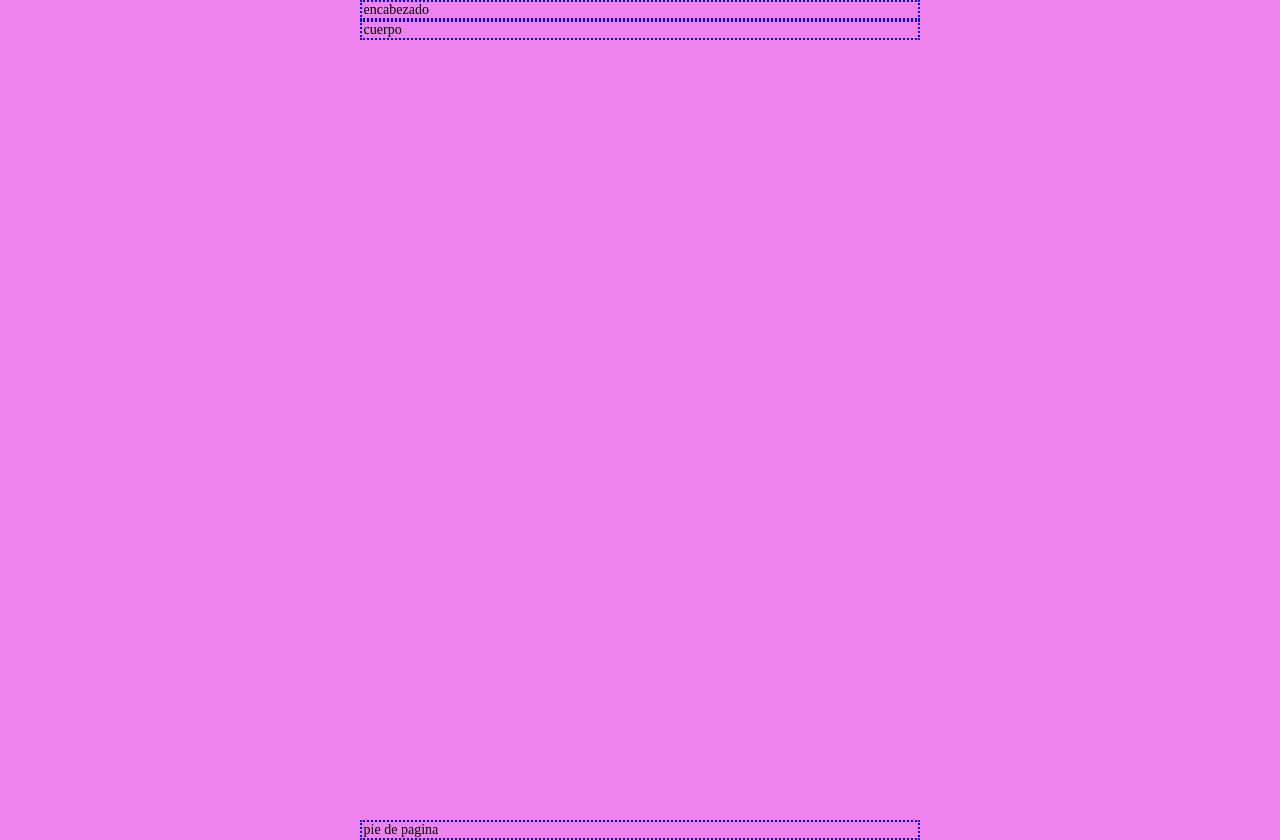
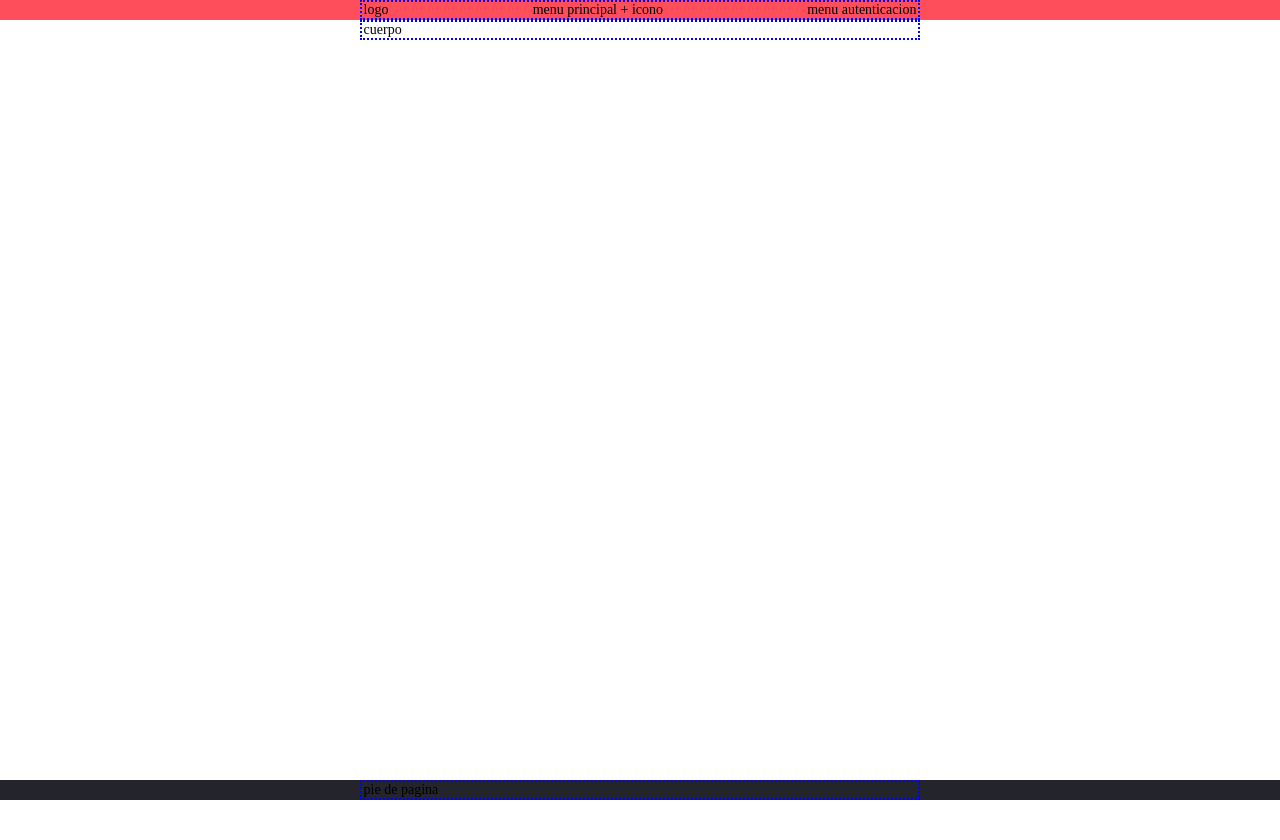
Before and after one commit to Nicolascampos2001/blogr-rwd, a plain HTML site: page index.html in a window 1280 px wide. After the commit the page ends 800 px from the top, so only its background shows below. Drawn offline with Linux system fonts and the light colour scheme.

Commit message:
nueva funcion root

```diff
--- a/css/index.css
+++ b/css/index.css
@@ -1,4 +1,11 @@
 /* 16px * 0.625 =10px conversion en base 10 */
+:root{
+    --Magic-Potion: #fe4e5b;
+    --Jacarta: #3a3d5c;
+    --Dark-Gunmetal: #24242c;
+
+    --overall-fontsize: 62.5%;
+}
 html,
 body{
     height: 100%;
@@ -6,11 +13,10 @@ body{
     padding: 0;
 }
 html{
-    font-size: 62.5%;
+    font-size: var(--overall-fontsize);
 }
 
 body{
-    background-color: violet;
     font-size: 1.4rem;
 }
 .main-container{
@@ -18,10 +24,30 @@ body{
     display: flex;
     flex-direction: column;
 }
+
+/** header */
+
+.header {
+    background-color: var(--Magic-Potion);
+}
+.navbar{
+    display: flex;
+    justify-content: space-between;
+    align-items: center;
+}
+
+/** main */
+
 .main{
     flex-grow: 1;
     max-height: 100vh;
     height: 100vh;
+}
+
+/** footer */
+
+.footer {
+    background-color: var(--Dark-Gunmetal);
 }
 .container{
     border: 2px dotted blue;
--- a/index.html
+++ b/index.html
@@ -11,8 +11,13 @@
     <div class="main-container">
         <header class="header">
             <div class="container">
-                encabezado
+                <nav class="navbar">
+                    <div class="navbar_left">logo</div>
+                    <div class="navbar_center">menu principal + icono</div>
+                    <div class="navbar_right">menu autenticacion</div>
+                </nav>
             </div>
+        </header>
         <main class="main">
             <div class="container">
                 cuerpo
```
